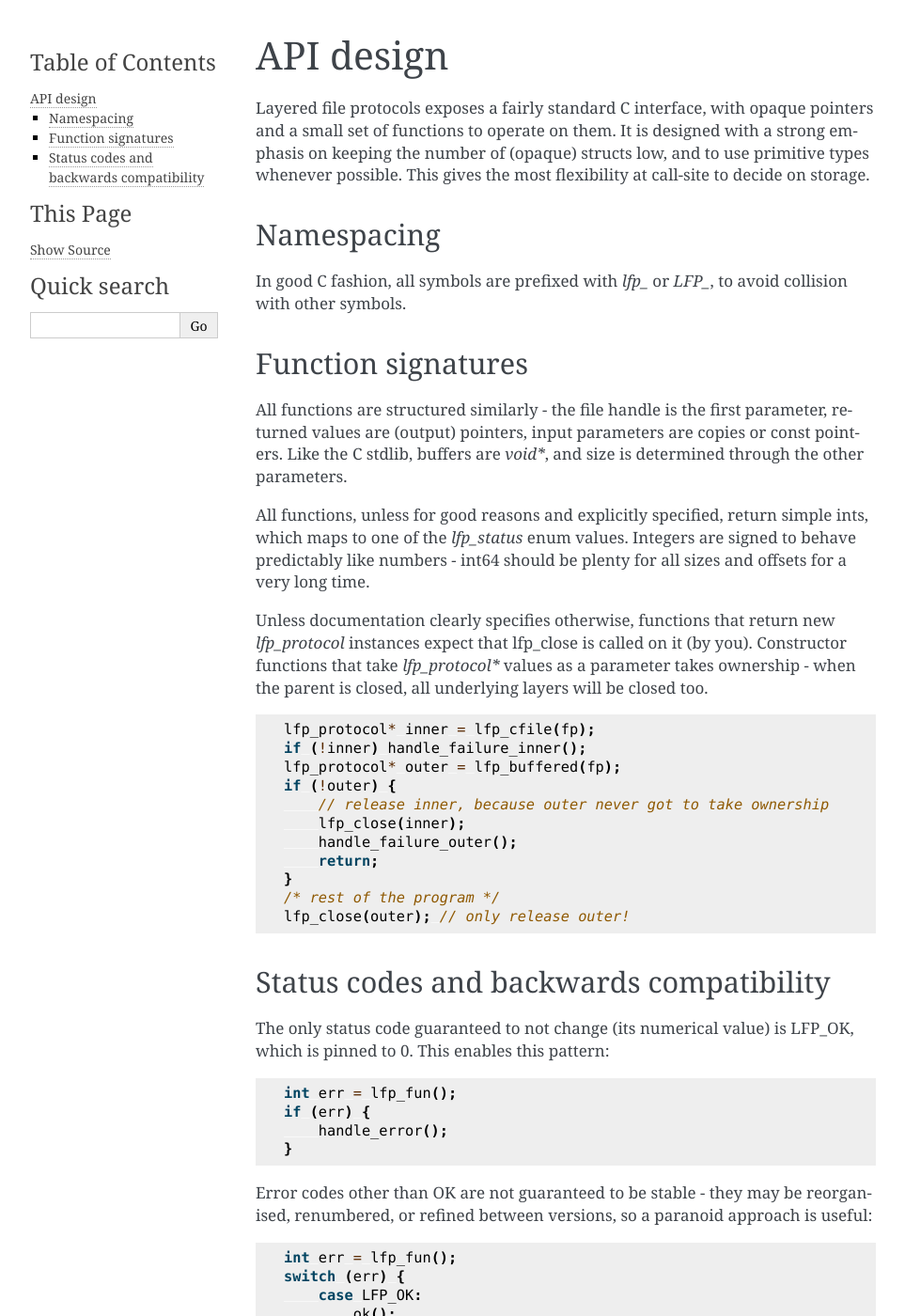
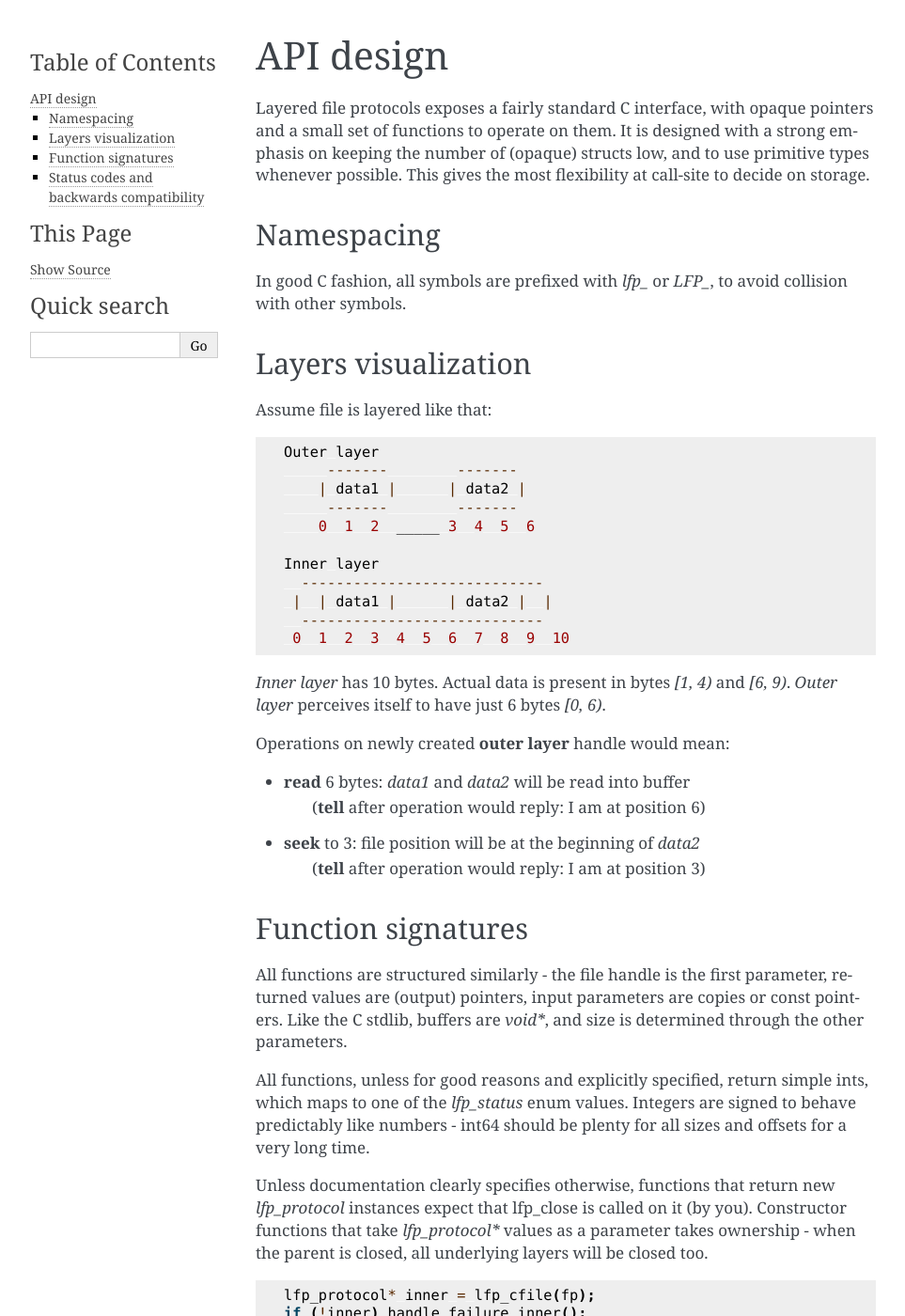
Before and after one commit to equinor/layered-file-protocols, a Sphinx documentation site: the page built from docs/api/design.rst, in a window 1280 px wide and 1400 px high. Shown: the whole window at 94% size, without its empty margins (148-1111 px from the left). Built offline with Sphinx 7.4.7, drawn with Linux system fonts in a browser that asks for light colours.

Commit message:
Add visualization of layers operations

```diff
--- a/docs/api/design.rst
+++ b/docs/api/design.rst
@@ -10,6 +10,33 @@ Namespacing
 -----------
 In good C fashion, all symbols are prefixed with `lfp_` or `LFP_`, to avoid
 collision with other symbols.
+
+Layers visualization
+--------------------
+Assume file is layered like that:
+::
+
+    Outer layer
+         -------        -------
+        | data1 |      | data2 |
+         -------        -------
+        0  1  2  _____ 3  4  5  6
+
+    Inner layer
+      ----------------------------
+     |  | data1 |      | data2 |  |
+      ----------------------------
+     0  1  2  3  4  5  6  7  8  9  10
+
+*Inner layer* has 10 bytes. Actual data is present in bytes *[1, 4)* and
+*[6, 9)*. *Outer layer* perceives itself to have just 6 bytes *[0, 6)*.
+
+Operations on newly created **outer layer** handle would mean:
+
+- **read** 6 bytes: *data1* and *data2* will be read into buffer
+    (**tell** after operation would reply: I am at position 6)
+- **seek** to 3: file position will be at the beginning of *data2*
+    (**tell** after operation would reply: I am at position 3)
 
 Function signatures
 -------------------
```
